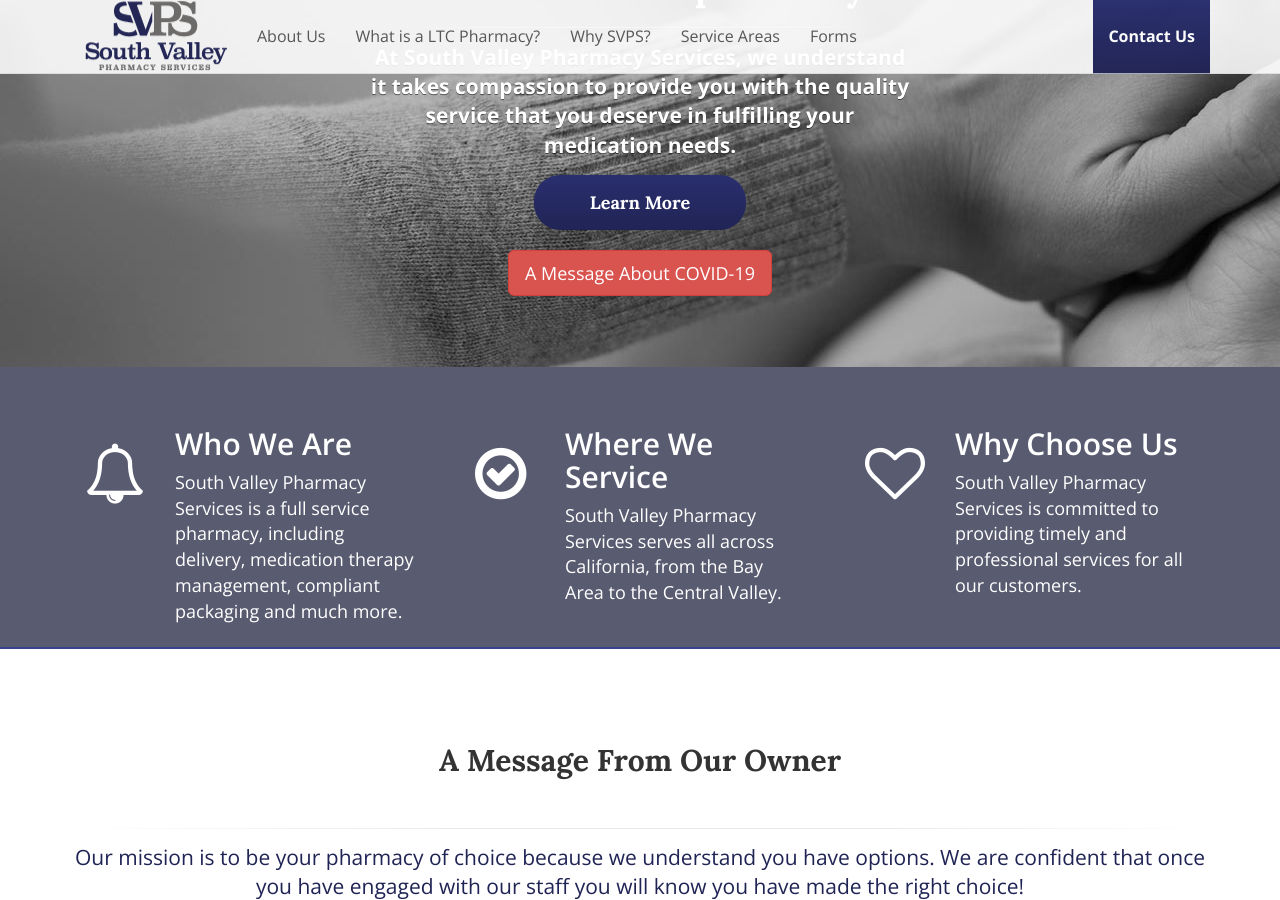
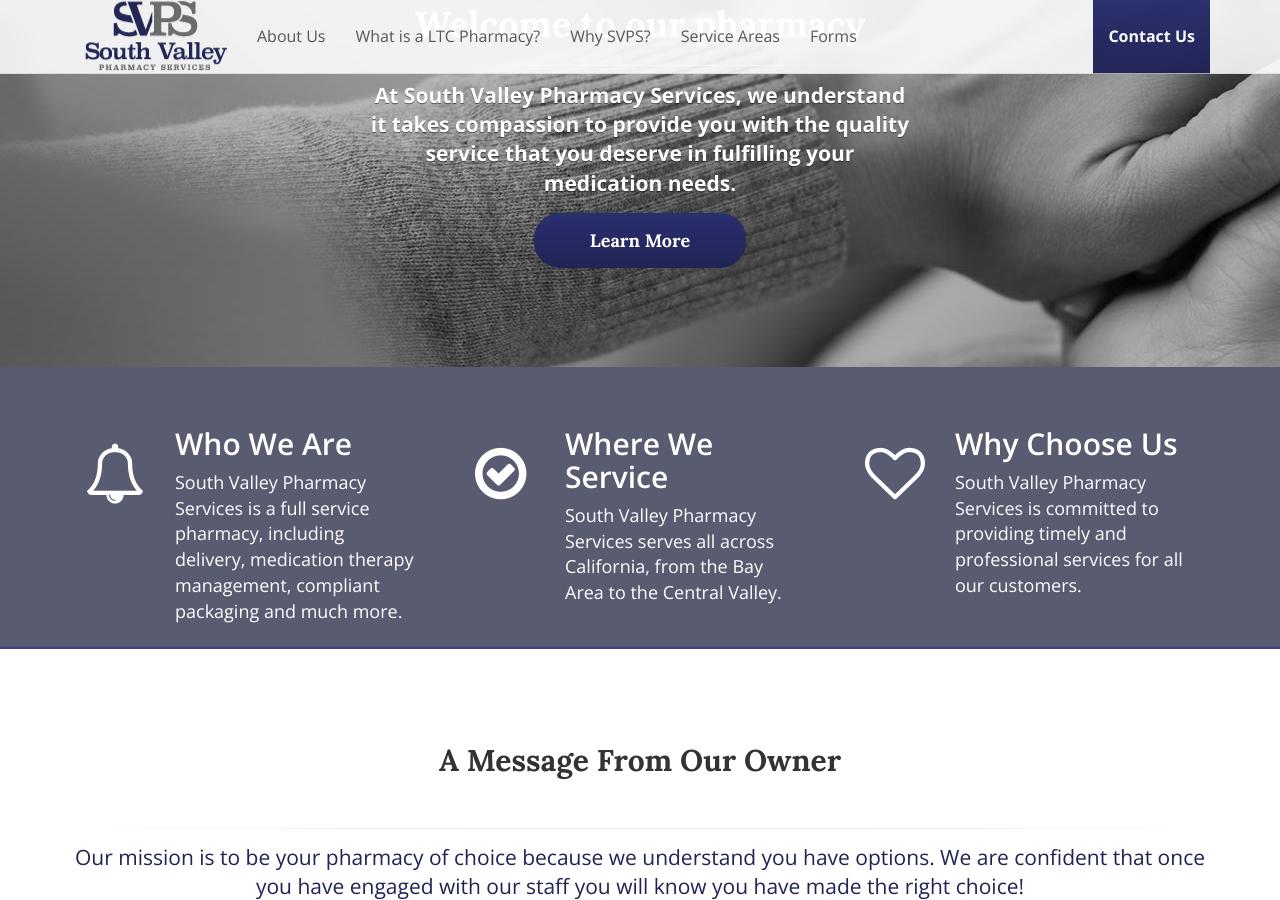
Before and after one commit to oobie11/svps, a Jekyll site: the page built from index.html, in a window 1280 px wide and 900 px high, scrolled down 360 px. Built offline with Jekyll 4.4.1, drawn with Linux system fonts in a browser that asks for light colours; nearby versions of some CDN libraries.

Commit message:
removes covid banner

```diff
--- a/_includes/header.html
+++ b/_includes/header.html
@@ -9,7 +9,7 @@
                         <div class="seperator light"></div>
                         <p class="lead">At South Valley Pharmacy Services, we understand it takes compassion to provide you with the quality service that you deserve in fulfilling your medication needs.</p>
                         <a href="#about" data-scroll-to="#about" class="btn btn-lg cta-btn scroll-to">Learn More</a>
-                        <h3><a href="#" data-toggle="modal" data-target="#covidModal" class="btn btn-lg btn-danger">A Message About COVID-19</a></h3>
+                        <!-- <h3><a href="#" data-toggle="modal" data-target="#covidModal" class="btn btn-lg btn-danger">A Message About COVID-19</a></h3> -->
                     </div>
                 </div>
             </div>
```
